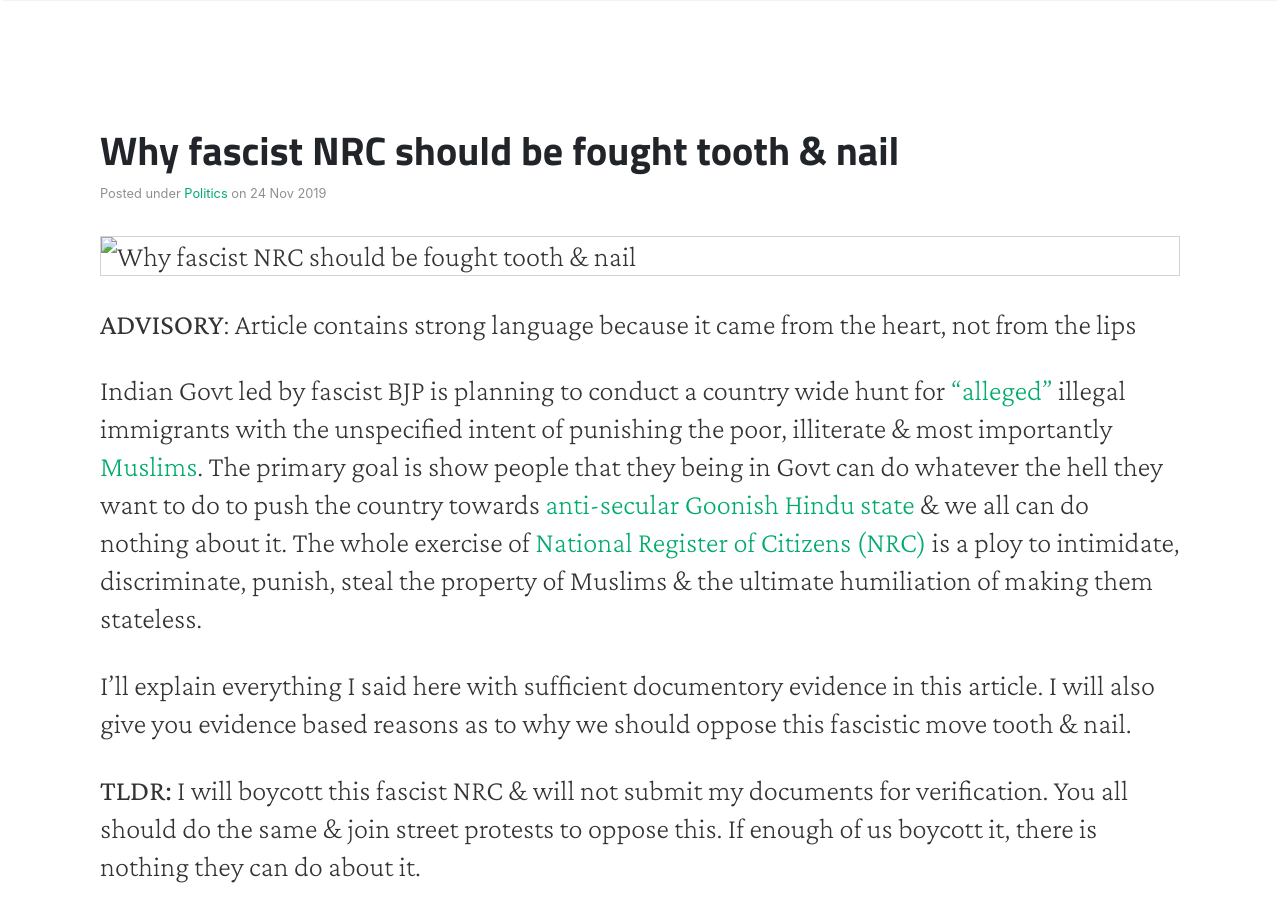
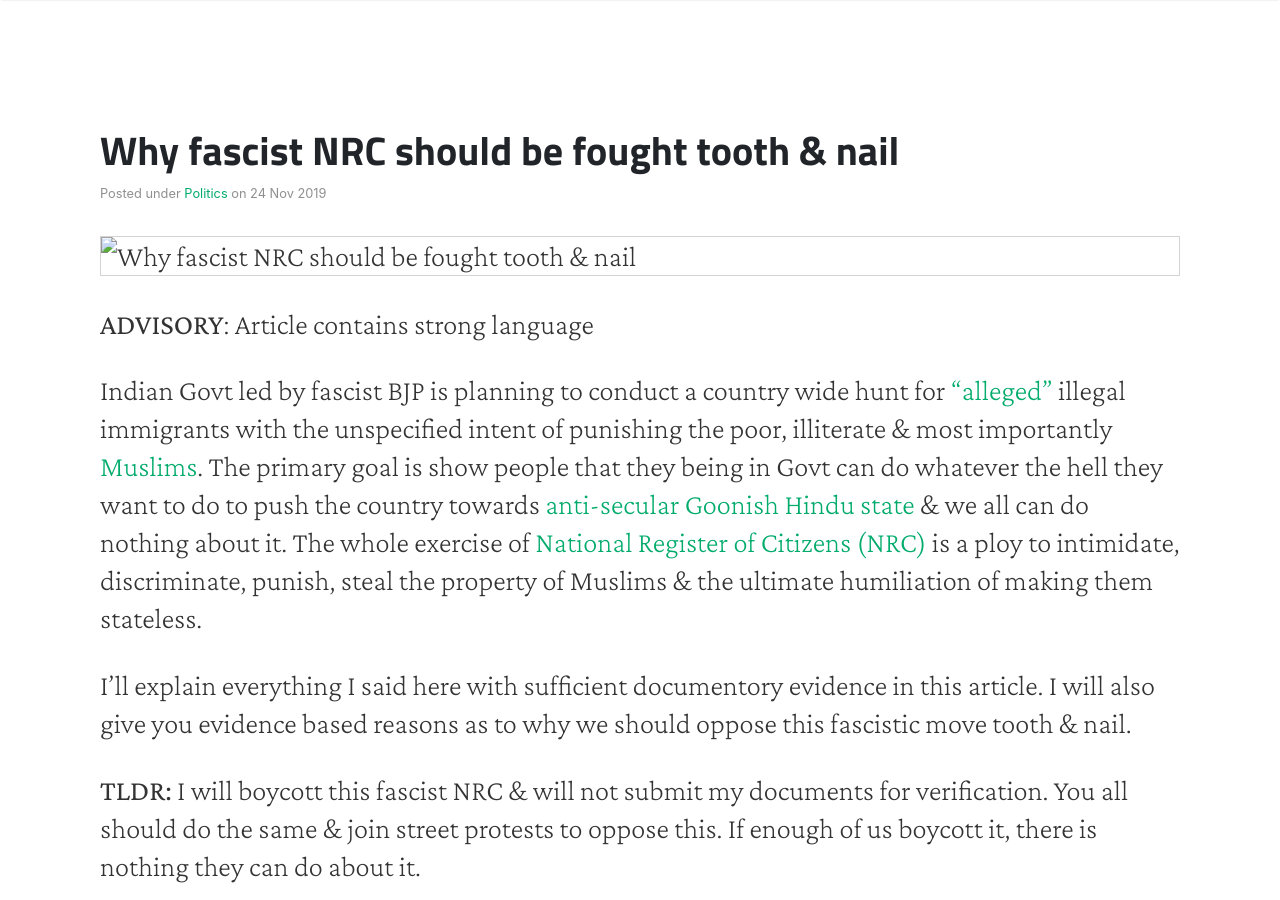
Before and after one commit to thekalinga/thekalinga.in, a Jekyll site: the page built from _posts/2019-11-24-why-fascist-nrc-should-be-opposed/2019-11-24-why-fascist-nrc-should-be-opposed.md, in a window 1280 px wide and 900 px high. Built offline with Jekyll 4.4.1, drawn with Linux system fonts in a browser that asks for light colours; nearby versions of some CDN libraries.

Commit message:
fixed minor issue

```diff
--- a/_posts/2019-11-24-why-fascist-nrc-should-be-opposed/2019-11-24-why-fascist-nrc-should-be-opposed.md
+++ b/_posts/2019-11-24-why-fascist-nrc-should-be-opposed/2019-11-24-why-fascist-nrc-should-be-opposed.md
@@ -15,7 +15,7 @@
 
 ![{{page.title}}](indian-farmer.jpeg){:.featured-image.img-fluid.margin-auto}
 
-**ADVISORY**: Article contains strong language because it came from the heart, not from the lips
+**ADVISORY**: Article contains strong language
 
 Indian Govt led by fascist BJP is planning to conduct a country wide hunt for ["alleged"](https://theprint.in/opinion/with-assam-nrc-the-truth-is-also-out-it-was-a-pointless-exercise-all-along/284929/) illegal immigrants with the unspecified intent of punishing the poor, illiterate & most importantly [Muslims](https://www.news18.com/news/politics/bjp-vows-to-strip-muslim-immigrants-of-vote-in-assam-1214700.html).
 The primary goal is show people that they being in Govt can do whatever the hell they want to do to push the country towards [anti-secular](https://www.thehindu.com/news/national/karnataka/hegde-kicks-up-a-fresh-row-with-remarks-on-secularism/article22271584.ece?homepage=true) [Goonish Hindu state](https://hinduexistence.org/2017/05/18/remove-secular-from-constitution-to-make-bharat-as-hindu-state-togadia/) & we all can do nothing about it.
```
